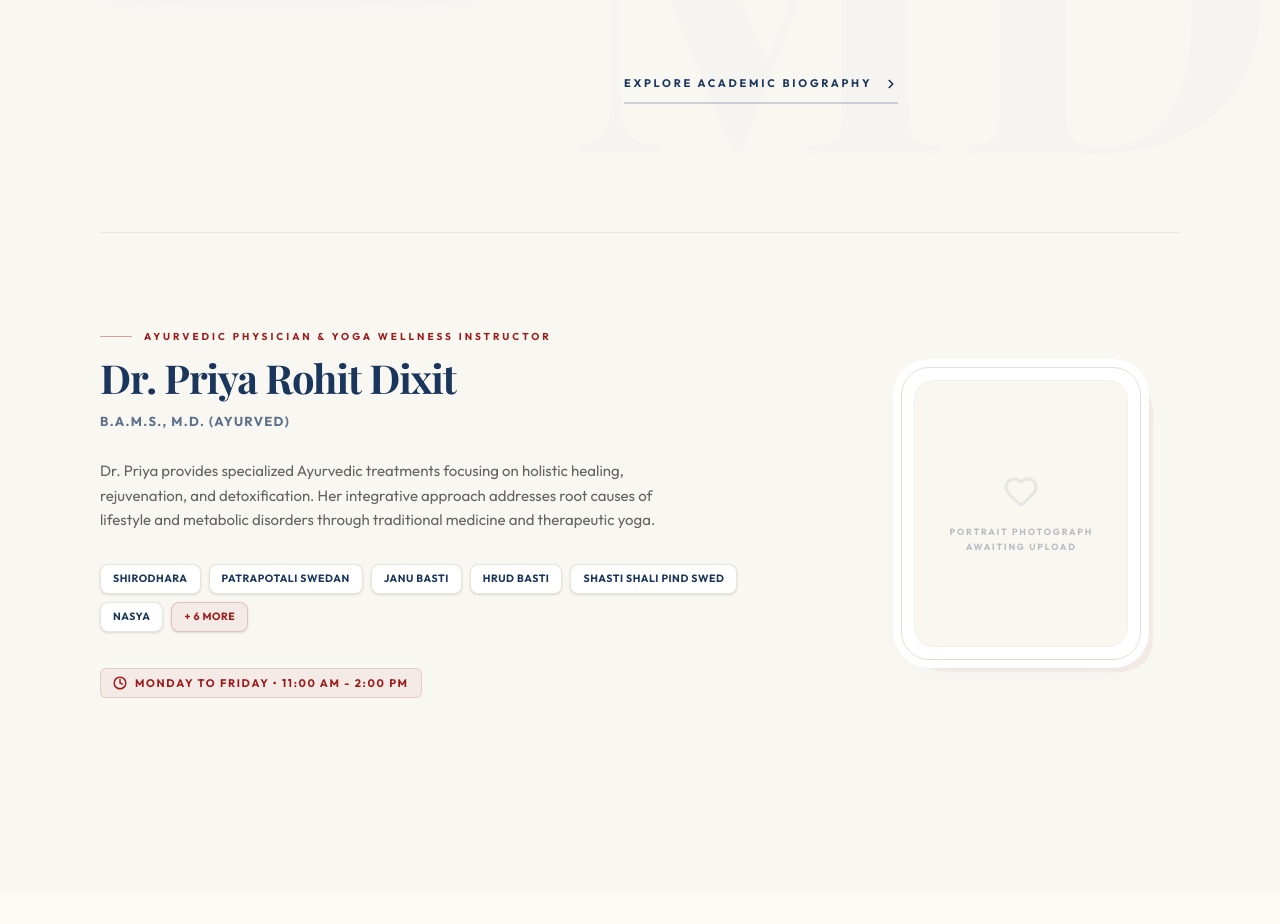
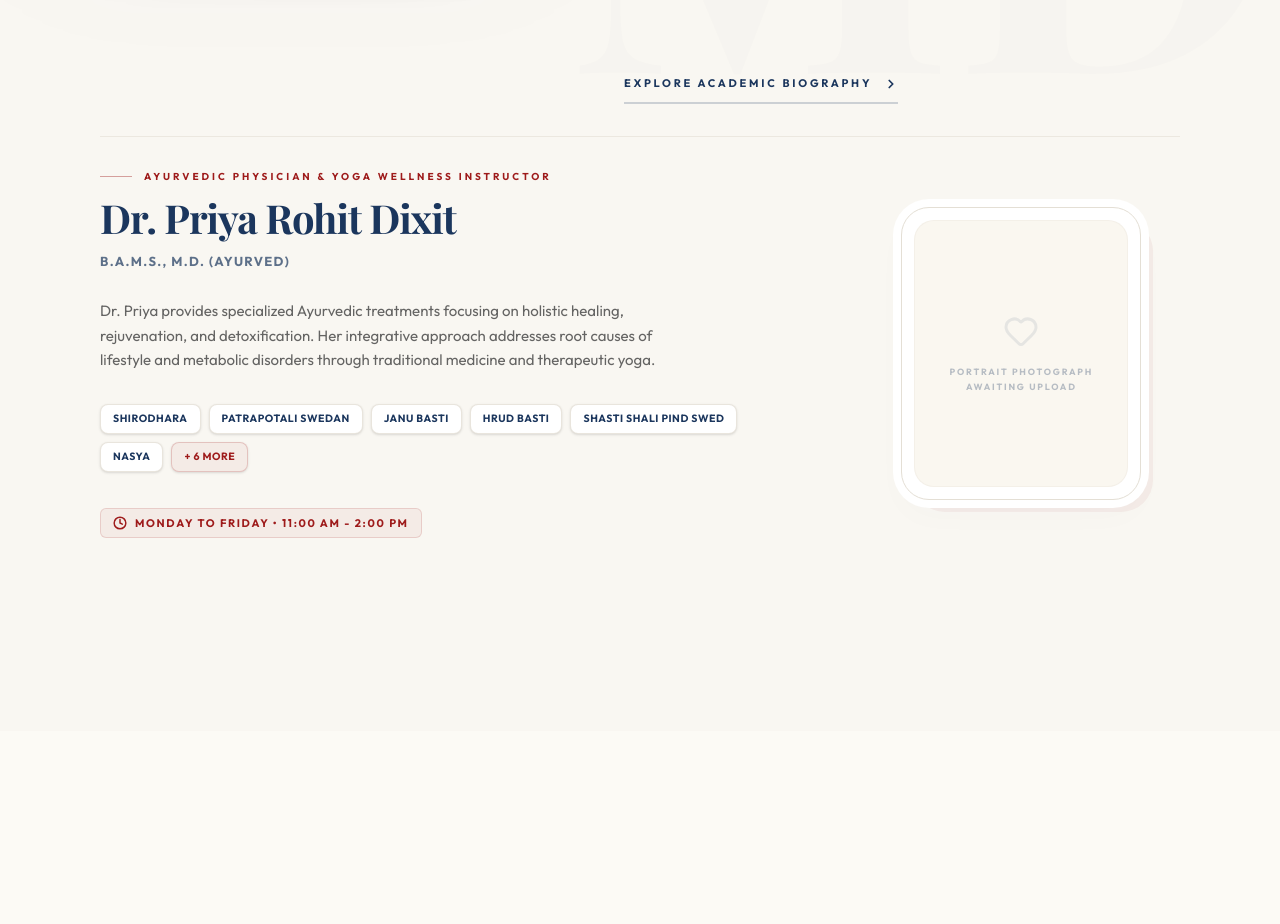
Before and after one commit to Dhruvv307nm/dixit-heart-care, a React (Vite) app: page / in a window 1280 px wide. Shown: the part 3460-4384 px from the top of the page. Built offline with nearby package versions, Linux system fonts and the light colour scheme; a web font is replaced by a local one.

Commit message:
update the dr . priya dixit section

```diff
--- a/src/components/HomeView.tsx
+++ b/src/components/HomeView.tsx
@@ -714,7 +714,7 @@ export default function HomeView({ onViewChange, onBookNow }: HomeViewProps) {
           </div>
 
           {/* Dr. Priya Dixit Secondary Profile Section */}
-          <div className="mt-20 lg:mt-32 max-w-[1080px] mx-auto border-t border-outline-variant/60 pt-16 lg:pt-24 relative z-10">
+          <div className="mt-8 max-w-[1080px] mx-auto border-t border-outline-variant/60 pt-8 relative z-50">
             <div className="grid grid-cols-1 lg:grid-cols-12 gap-12 lg:gap-16 items-center">
 
               {/* Content Column */}
```
